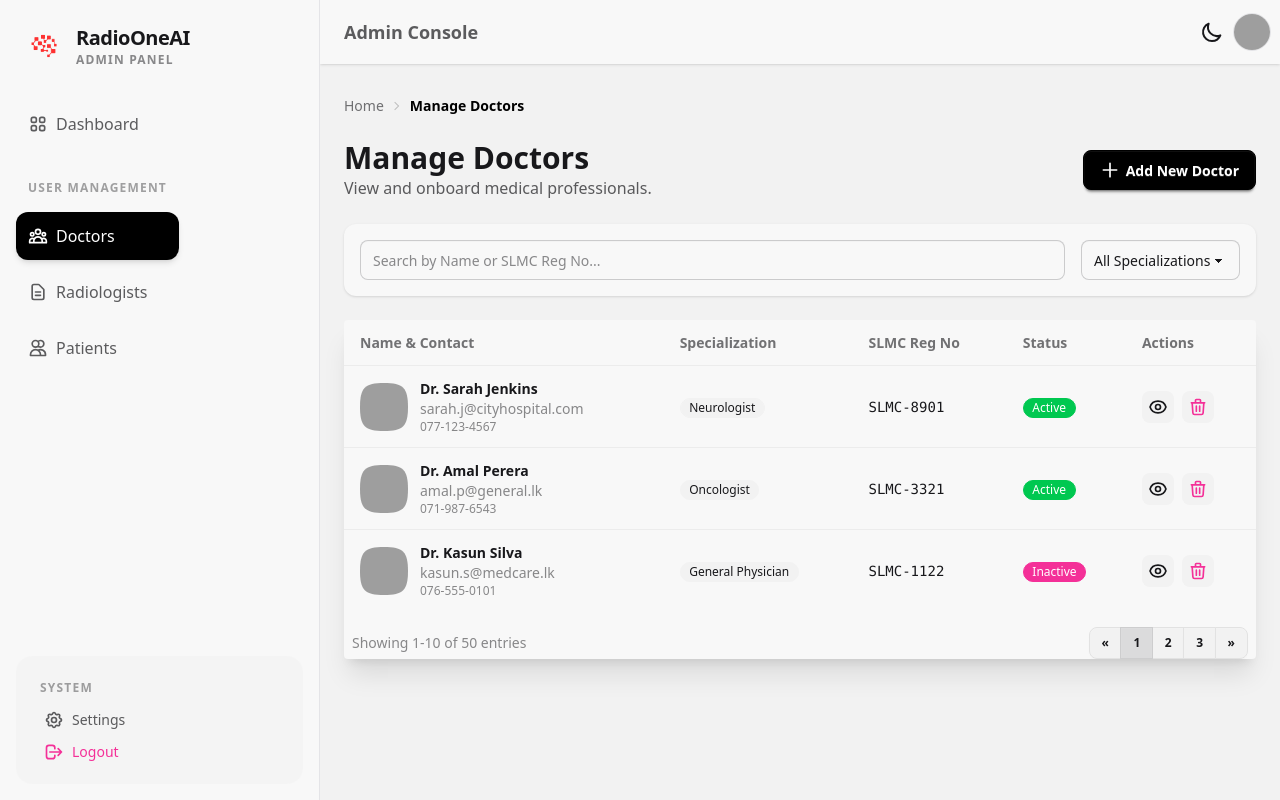
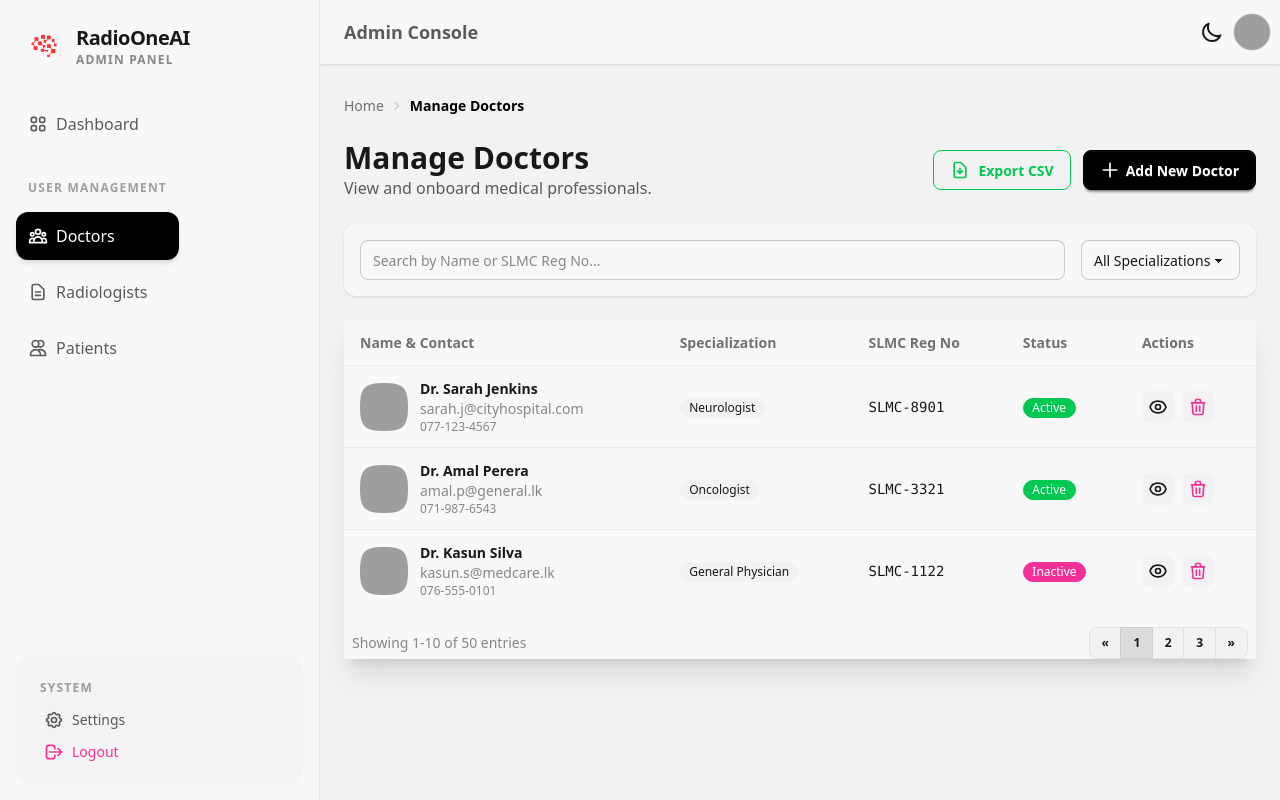
Before and after one commit to RadioOneAI/Frontend, a React (Vite) app in the folder radio-one-ai/: page /admin/doctors in a window 1280 px wide. Built offline with nearby package versions, Linux system fonts and the light colour scheme; grey boxes are pictures that could not be loaded.

Commit message:
added export button to doctor management page

```diff
--- /dev/null
+++ b/radio-one-ai/src/component/ExportButton.jsx
@@ -0,0 +1,15 @@
+import React from "react";
+
+export default function ExportButton({ onExport, label = "Export CSV" }) {
+  return (
+    <button
+      className="btn btn-outline btn-success gap-2"
+      onClick={onExport}
+    >
+      <svg xmlns="http://www.w3.org/2000/svg" className="h-5 w-5" fill="none" viewBox="0 0 24 24" stroke="currentColor">
+        <path strokeLinecap="round" strokeLinejoin="round" strokeWidth="2" d="M12 10v6m0 0l-3-3m3 3l3-3m2 8H7a2 2 0 01-2-2V5a2 2 0 012-2h5.586a1 1 0 01.707.293l5.414 5.414a1 1 0 01.293.707V19a2 2 0 01-2 2z" />
+      </svg>
+      {label}
+    </button>
+  );
+}
--- a/radio-one-ai/src/pages/Admin/ManageDoctors.jsx
+++ b/radio-one-ai/src/pages/Admin/ManageDoctors.jsx
@@ -1,7 +1,8 @@
 import React, { useState } from "react";
 import DoctorDetailsModal from "../../component/DoctorDetailsModal";
-import TablePagination from "../../component/TablePagination"; // <--- Import Step 2
-import ConfirmationModal from "../../component/ConfirmationModal"; // <--- Import Step 3
+import TablePagination from "../../component/TablePagination";
+import ConfirmationModal from "../../component/ConfirmationModal";
+import ExportButton from "../../component/ExportButton"; // <--- Import Export Button
 
 export default function ManageDoctors() {
   // 1. Dummy Data
@@ -15,7 +16,7 @@ export default function ManageDoctors() {
   const [filterSpec, setFilterSpec] = useState("All");
   const [selectedDoctor, setSelectedDoctor] = useState(null);
 
-  // NEW STATE: Track which doctor is being deleted
+  // Track which doctor is being deleted
   const [doctorToDelete, setDoctorToDelete] = useState(null);
 
   // Filter Logic
@@ -50,18 +51,24 @@ export default function ManageDoctors() {
     setTimeout(() => document.getElementById("view_doctor_modal").showModal(), 0);
   };
 
-  // --- NEW: Handle Delete Click ---
+  // Handle Delete Click
   const handleDeleteClick = (doc) => {
     setDoctorToDelete(doc);
     setTimeout(() => document.getElementById("delete_confirm_modal").showModal(), 0);
   };
 
-  // --- NEW: Confirm Delete Action ---
+  // Confirm Delete Action
   const confirmDelete = () => {
     if (doctorToDelete) {
       setDoctors(doctors.filter(d => d.id !== doctorToDelete.id));
       setDoctorToDelete(null);
     }
+  };
+
+  // --- NEW: Handle Export ---
+  const handleExport = () => {
+    alert("Exporting doctor list to CSV...");
+    // Here you would implement the actual CSV download logic
   };
 
   return (
@@ -72,10 +79,17 @@ export default function ManageDoctors() {
           <h1 className="text-3xl font-bold">Manage Doctors</h1>
           <p className="text-base-content/70">View and onboard medical professionals.</p>
         </div>
-        <button className="btn btn-primary" onClick={() => document.getElementById("add_doctor_modal").showModal()}>
-          <svg xmlns="http://www.w3.org/2000/svg" className="h-5 w-5" fill="none" viewBox="0 0 24 24" stroke="currentColor"><path strokeLinecap="round" strokeLinejoin="round" strokeWidth="2" d="M12 4v16m8-8H4" /></svg>
-          Add New Doctor
-        </button>
+
+        {/* --- ACTION BUTTONS --- */}
+        <div className="flex gap-3">
+          {/* Export Button Component */}
+          <ExportButton onExport={handleExport} />
+
+          <button className="btn btn-primary" onClick={() => document.getElementById("add_doctor_modal").showModal()}>
+            <svg xmlns="http://www.w3.org/2000/svg" className="h-5 w-5" fill="none" viewBox="0 0 24 24" stroke="currentColor"><path strokeLinecap="round" strokeLinejoin="round" strokeWidth="2" d="M12 4v16m8-8H4" /></svg>
+            Add New Doctor
+          </button>
+        </div>
       </div>
 
       {/* Filter */}
@@ -128,7 +142,6 @@ export default function ManageDoctors() {
                         </button>
                       </div>
                       <div className="tooltip" data-tip="Delete Doctor">
-                        {/* UPDATE: Button now calls handleDeleteClick */}
                         <button className="btn btn-square btn-ghost btn-sm text-error bg-base-200 hover:bg-error hover:text-white" onClick={() => handleDeleteClick(doc)}>
                           <svg xmlns="http://www.w3.org/2000/svg" className="h-5 w-5" fill="none" viewBox="0 0 24 24" stroke="currentColor"><path strokeLinecap="round" strokeLinejoin="round" strokeWidth="2" d="M19 7l-.867 12.142A2 2 0 0116.138 21H7.862a2 2 0 01-1.995-1.858L5 7m5 4v6m4-6v6m1-10V4a1 1 0 00-1-1h-4a1 1 0 00-1 1v3M4 7h16" /></svg>
                         </button>
@@ -143,19 +156,17 @@ export default function ManageDoctors() {
           </tbody>
         </table>
 
-        {/* --- ADD PAGINATION HERE --- */}
+        {/* Pagination */}
         <TablePagination />
       </div>
 
       {/* --- MODALS --- */}
       <dialog id="add_doctor_modal" className="modal">
-        {/* ... (Keep existing Add Doctor Modal code exactly as it is) ... */}
         <div className="modal-box w-11/12 max-w-2xl">
           <form method="dialog"><button className="btn btn-sm btn-circle btn-ghost absolute right-2 top-2">✕</button></form>
           <h3 className="font-bold text-lg mb-4">Onboard New Doctor</h3>
           <div className="divider my-0"></div>
           <form onSubmit={handleAddDoctor} className="space-y-4 mt-4">
-             {/* ... (Fields) ... */}
              <div className="grid grid-cols-1 md:grid-cols-2 gap-4">
                <div className="form-control"><label className="label"><span className="label-text">Full Name</span></label><input name="name" type="text" placeholder="Dr. First Last" className="input input-bordered w-full" required /></div>
                <div className="form-control"><label className="label"><span className="label-text">SLMC Registration No</span></label><input name="regNo" type="text" placeholder="Ex: SLMC-1234" className="input input-bordered w-full" required /></div>
@@ -177,7 +188,6 @@ export default function ManageDoctors() {
 
       <DoctorDetailsModal doctor={selectedDoctor} />
 
-      {/* --- CONFIRMATION MODAL --- */}
       <ConfirmationModal
         id="delete_confirm_modal"
         title="Delete Doctor"
```
